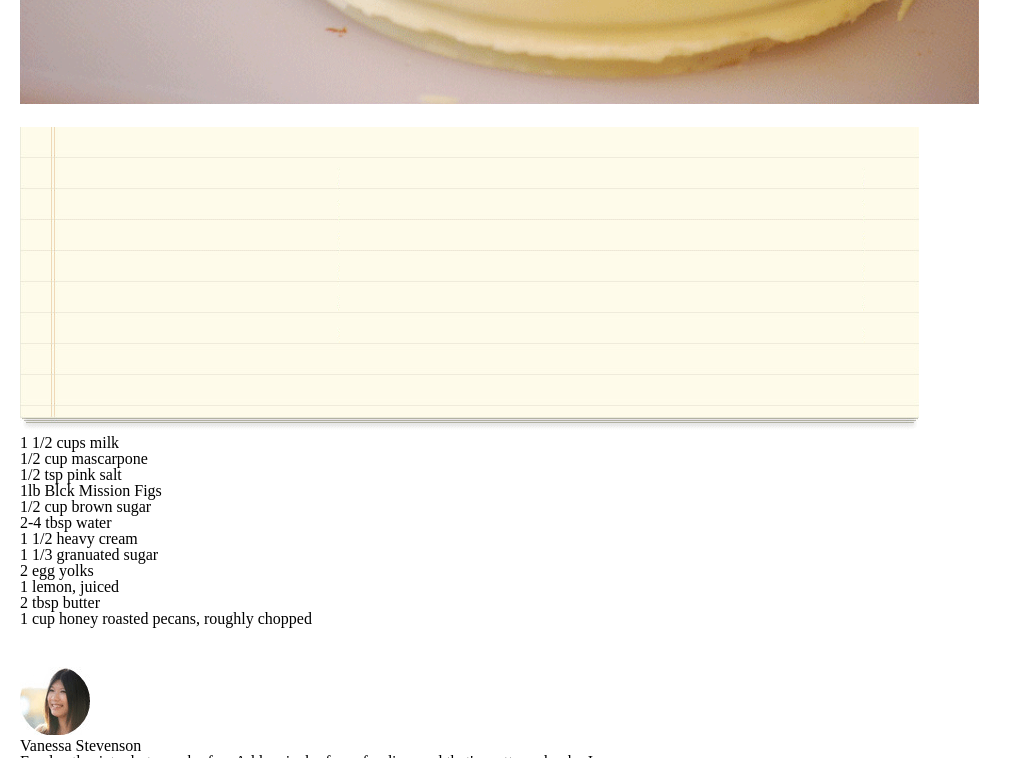
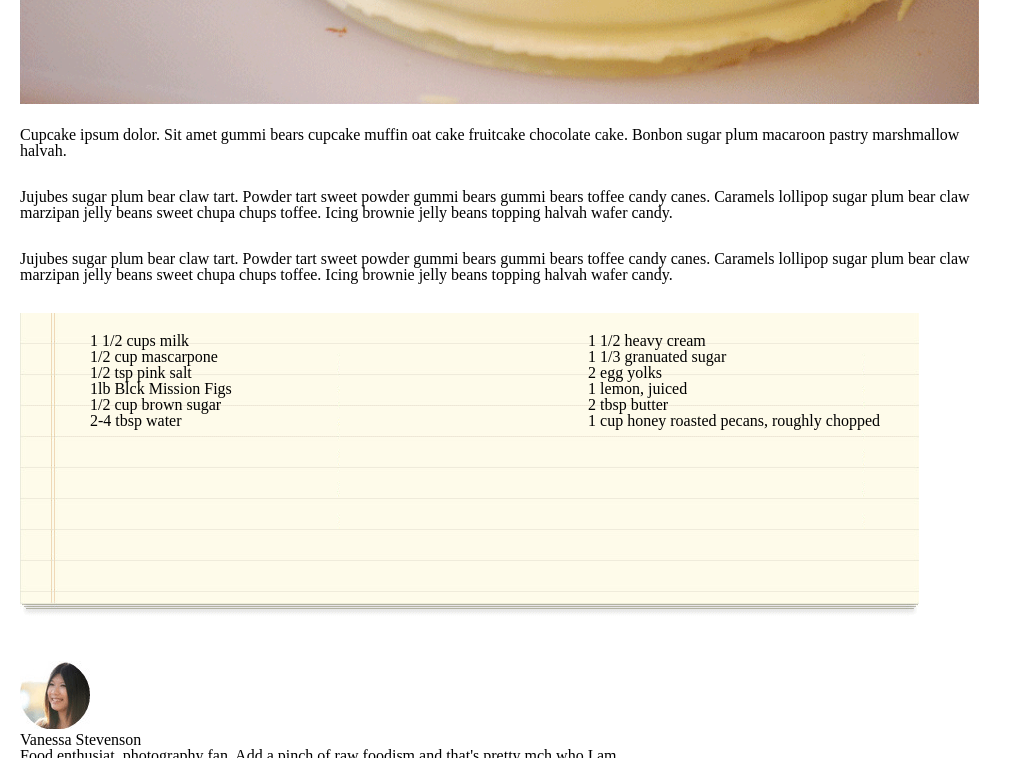
Before and after one commit to c-costello/chocolate_pizza, a plain HTML site: page index.html in a window 1280 px wide. Shown: the part 750-1508 px from the top of the page, without its empty margins (0-1022 px from the left). Drawn offline with Linux system fonts and the light colour scheme.

Commit message:
paragraphs and recipe card

```diff
--- a/index.html
+++ b/index.html
@@ -31,13 +31,13 @@
       </section>
       <img id="bigimg" src="assets/choco-pizza.png">
       <section>
-        <p></p>
-        <p></p>
-        <p></p>
+        <p>Cupcake ipsum dolor. Sit amet gummi bears cupcake muffin oat cake fruitcake chocolate cake. Bonbon sugar plum macaroon pastry marshmallow halvah.</p>
+        <p id=p2>Jujubes sugar plum bear claw tart. Powder tart sweet powder gummi bears gummi bears toffee candy canes. Caramels lollipop sugar plum bear claw marzipan jelly beans sweet chupa chups toffee. Icing brownie jelly beans topping halvah wafer candy.</p>
+        <p id=p3>Jujubes sugar plum bear claw tart. Powder tart sweet powder gummi bears gummi bears toffee candy canes. Caramels lollipop sugar plum bear claw marzipan jelly beans sweet chupa chups toffee. Icing brownie jelly beans topping halvah wafer candy.</p>
       </section>
-      <section>
+      <section id="ingredients">
         <img src="assets/list-bg.png">
-        <ul>
+        <ul id="listOne">
           <li> 1 1/2 cups milk</li>
           <li> 1/2 cup mascarpone</li>
           <li>1/2 tsp pink salt</li>
@@ -45,7 +45,7 @@
           <li>1/2 cup brown sugar</li>
           <li>2-4 tbsp water</li>
         </ul>
-        <ul>
+        <ul id="listTwo">
           <li>1 1/2 heavy cream</li>
           <li>1 1/3 granuated sugar</li>
           <li>2 egg yolks</li>
--- a/styles/style.css
+++ b/styles/style.css
@@ -58,3 +58,25 @@ main section:first-child img {
   width: 960px;
 
 }
+#p2 {
+  padding-top: 30px;
+  padding-bottom: 30px;
+}
+
+#p3 {
+  padding-bottom: 30px;
+}
+#ingredients {
+  position: relative;
+}
+
+#listOne {
+  position: absolute;
+  left:70px;
+  top:20px;
+}
+#listTwo {
+  position: absolute;
+  right: 100px;
+  top: 20px;
+}
```
